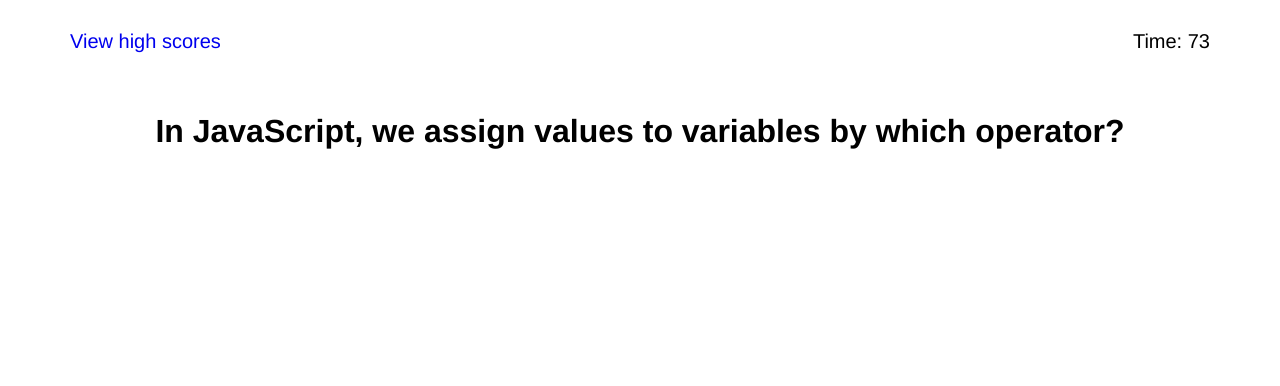
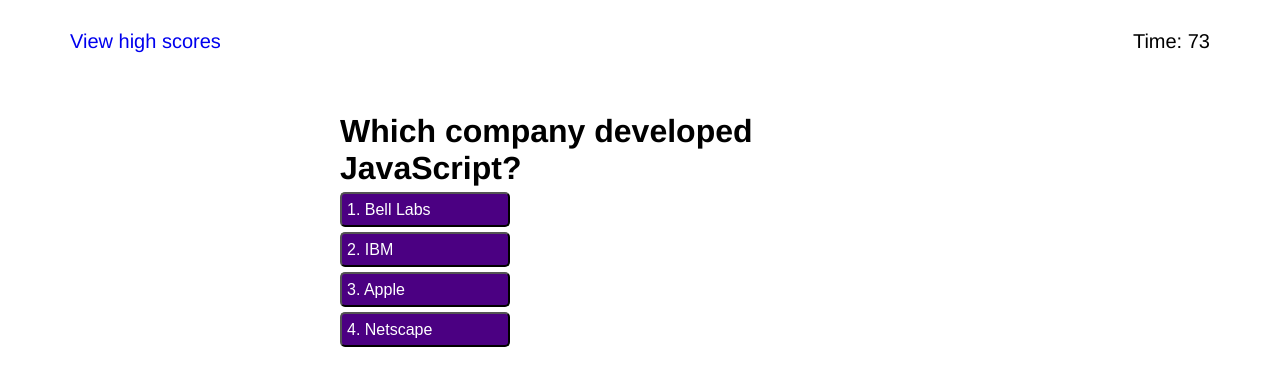
Before and after one commit to jlusa101/timed-quiz, a plain HTML site: page index.html in a window 1280 px wide. Both pictures are taken after a click on the button "Start Quiz". Drawn offline with Linux system fonts and the light colour scheme.

Commit message:
questions are being loaded one after the other

```diff
--- a/assets/css/style.css
+++ b/assets/css/style.css
@@ -41,6 +41,15 @@ body {
     max-width: 638px;
 }
 
+form {
+    max-width: 600px;
+    margin: 0 auto;
+}
+
+form h1 {
+    text-align: left;
+}
+
 .center .start-quiz {
     background-color: #4B0082;
     color: white;
@@ -55,7 +64,19 @@ body {
     background-color: #BA55D3;
 }
 
-.answerBubble {
+.center #btn {
     background-color: #4B0082;
     color: white;
+    text-align: left;
+    margin-top: 5px;
+    font-size: 16px;
+    height: 35px;
+    width: 170px;
+    padding: 5px;
+    border-radius: 5px;
+    align-self: flex-start;
 }
+
+#btn:hover {
+    background-color: #BA55D3;
+}
--- a/assets/js/script.js
+++ b/assets/js/script.js
@@ -1,52 +1,96 @@
+const numOfAnswers = 4;
+
 var timeLeft = 75;
 var startQuiz = document.querySelector(".start-quiz");
 var timer = null;
+var index = 0;
 
 
 // Array of objects that contain questions, answers, and correct answer
 let quizQuestions = [{
+        "question": "Which company developed JavaScript?",
+        "possibleAnswers": ["Bell Labs", "IBM", "Apple", "Netscape"],
+        "correctAnswer": ""
+    },
+    {
         "question": "In JavaScript, we assign values to variables by which operator?",
         "possibleAnswers": ["===", "+", "=", "=="],
         "correctAnswer": "="
     },
     {
-        "question": "",
-        "possibleAnswers": [],
-        "correctAnswer": ""
+        "question": "Which is NOT a JavaScript Data Type?",
+        "possibleAnswers": ["Boolean", "Number", "Float", "Object"],
+        "correctAnswer": "Float"
     },
     {
-        "question": "",
-        "possibleAnswers": [],
-        "correctAnswer": ""
+        "question": "Which is used for comments in Javascript?",
+        "possibleAnswers": ["//", "<!----!>", "****", "Comments"],
+        "correctAnswer": "//"
     },
     {
-        "question": "",
-        "possibleAnswers": [],
-        "correctAnswer": ""
+        "question": "Inside which HTML element do we put the JavaScript?",
+        "possibleAnswers": ["<head>", "<script>", "<style>", "<body>"],
+        "correctAnswer": "<script>"
     },
     {
-        "question": "",
-        "possibleAnswers": [],
-        "correctAnswer": ""
+        "question": "Arrays in JavaScript can be used to store?",
+        "possibleAnswers": ["Objects", "Numbers", "Strings", "All of the Above"],
+        "correctAnswer": "<script>"
     }
 ]
 
 var timerHandler = function() {
     timeLeft--;
+    // If time is 0 or no more questions, the game ends and the user is notified
     if (timeLeft === 0) {
+        // Stopping the timer
         clearInterval(timer);
-        alert("Game Over!");
+        return;
     }
     document.getElementById("countdown").innerHTML = timeLeft;
 };
 
-var questionHandler = function() {
-    var newSect = document.createElement("div");
-    newSect.className = "center";
-    document.body.appendChild(newSect);
+// Function that handles the question and answer output on browser
+var questionHandler = function(index) {
+    var newForm = document.createElement("form");
+    newForm.className = "center";
+    document.body.appendChild(newForm);
     var newQuest = document.createElement("h1");
-    newQuest.textContent = quizQuestions[0].question;
-    newSect.appendChild(newQuest);
+    newQuest.setAttribute("text-align", "left");
+    newQuest.textContent = quizQuestions[index].question;
+    newForm.appendChild(newQuest);
+
+    for (var count = 0; count < numOfAnswers; count++) {
+        var possibleAnswer = document.createElement("button");
+        possibleAnswer.setAttribute("id", "btn");
+        possibleAnswer.textContent = (count + 1 + ". " + quizQuestions[index].possibleAnswers[count]);
+        newForm.appendChild(possibleAnswer);
+    }
+    // Incrementing the index for the next question
+    index++;
+
+    // Selecting all buttons with id btn and attach them to a variable
+    var nextQuestion = document.querySelectorAll('button[id=btn]');
+
+    // Attach an event listener to each of the buttons
+    nextQuestion.forEach(btn => {
+        btn.addEventListener("click", function(event) {
+            event.preventDefault();
+
+            // Removing previous question from screen
+            newForm.remove();
+
+            // If time is 0 or no more questions, the game ends and the user is notified
+            if (quizQuestions[index] == null) {
+                // Stopping the timer
+                clearInterval(timer);
+                return;
+            }
+
+            // Call next question
+            questionHandler(index);
+        })
+    })
 
 };
 
@@ -55,6 +99,6 @@ var questionHandler = function() {
 // the first question is shown to user and the timer starts counting down
 startQuiz.addEventListener("click", function() {
     document.querySelector("main").style.display = "none";
-    questionHandler();
     timer = setInterval(timerHandler, 1000);
+    questionHandler(index);
 });
```
